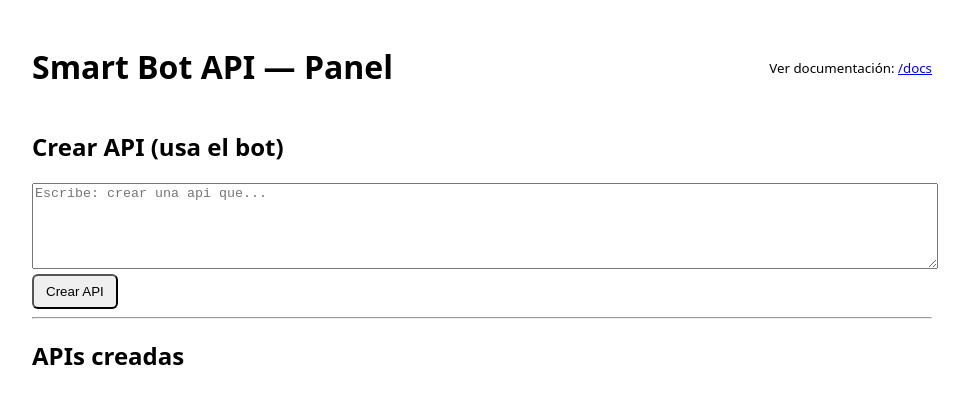
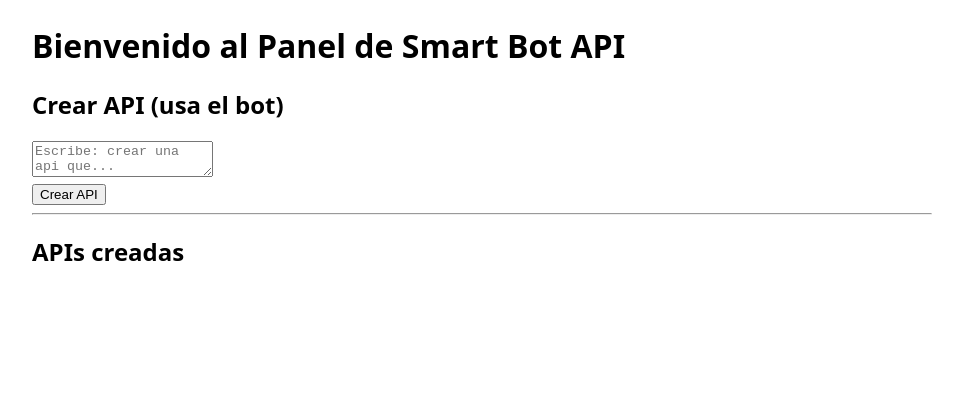
Before and after one commit to Antoniobau/Smart-Boot-Api, a website: page panel.html in a window 1280 px wide. Shown: the whole page, without its empty margins (158-1127 px from the left). Drawn offline with Linux system fonts and the light colour scheme; no server answers.

Commit message:
Refactor HTML structure and update welcome message

```diff
--- a/panel.html
+++ b/panel.html
@@ -4,15 +4,18 @@
   <meta charset="utf-8"/>
   <title>Smart Bot API - Panel</title>
   <style>
-    body{font-family:system-ui,Segoe UI,Roboto,Arial;max-width:900px;margin:24px auto;padding:0 16px}
-    header{display:flex;justify-content:space-between;align-items:center;margin-bottom:16px}
-    .api{border:1px solid #ddd;padding:12px;border-radius:8px;margin-bottom:8px}
-    textarea{width:100%;height:80px}
-    button{padding:8px 12px;border-radius:6px}
+    body {
+      font-family: system-ui, Segoe UI, Roboto, Arial;
+      max-width: 900px;
+      margin: 24px auto;
+      padding: 0 16px;
+    }
   </style>
 </head>
 <body>
-  <header><h1>Smart Bot API — Panel</h1><div><small>Ver documentación: <a href="/docs" target="_blank">/docs</a></small></div></header>
+  <h1>Bienvenido al Panel de Smart Bot API</h1>
+</body>
+</html>
 
   <section>
     <h2>Crear API (usa el bot)</h2>
```
